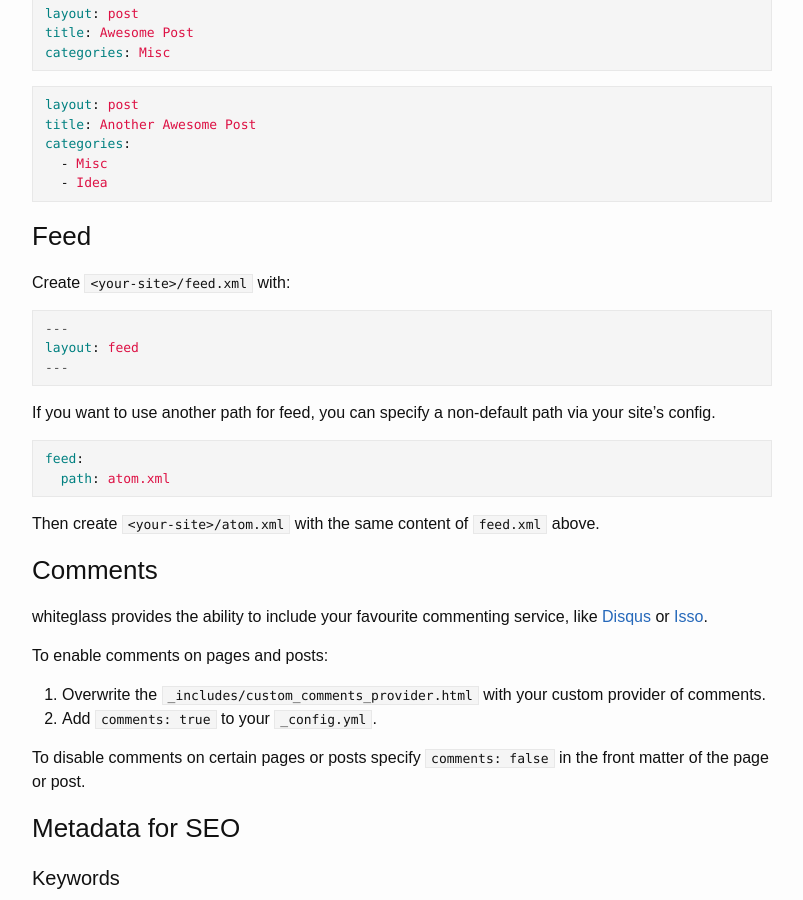
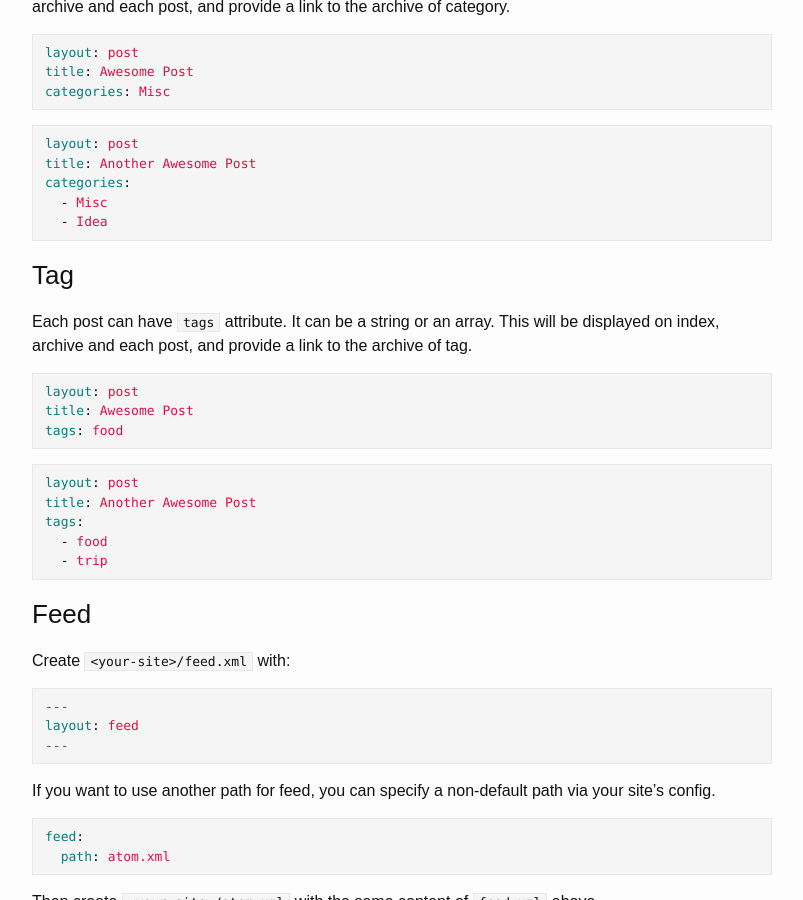
Before and after one commit to yous/whiteglass, a Jekyll site: the page built from about.md, in a window 1280 px wide and 900 px high, scrolled down 3285 px. Shown: the whole window, without its empty margins (238-1041 px from the left). Built offline with Jekyll 4.4.1, drawn with Linux system fonts in a browser that asks for light colours; some of the changed text lies outside the part shown.

Commit message:
Update documentation for tags

````diff
--- a/_config.yml
+++ b/_config.yml
@@ -67,6 +67,8 @@ kramdown:
 jekyll-archives:
   enabled:
     - categories
+    - tags
   layout: category_archives
   permalinks:
     category: /categories/:name/
+    tag: /tags/:name/
--- a/about.md
+++ b/about.md
@@ -63,9 +63,11 @@ gem install jekyll-whiteglass
    jekyll-archives:
      enabled:
        - categories
+       - tags
      layout: category_archives
      permalinks:
        category: /categories/:name/
+       tag: /tags/:name/
    ```
 
 4. Copy
@@ -195,6 +197,26 @@ categories:
   - Idea
 ```
 
+### Tag
+
+Each post can have `tags` attribute. It can be a string or an array. This will
+be displayed on index, archive and each post, and provide a link to the archive
+of tag.
+
+``` yaml
+layout: post
+title: Awesome Post
+tags: food
+```
+
+``` yaml
+layout: post
+title: Another Awesome Post
+tags:
+  - food
+  - trip
+```
+
 ### Feed
 
 Create `<your-site>/feed.xml` with:
````
Also changed, not shown: _posts/2017-01-03-super-long-article.md (+3 -0 lines), README.md.
